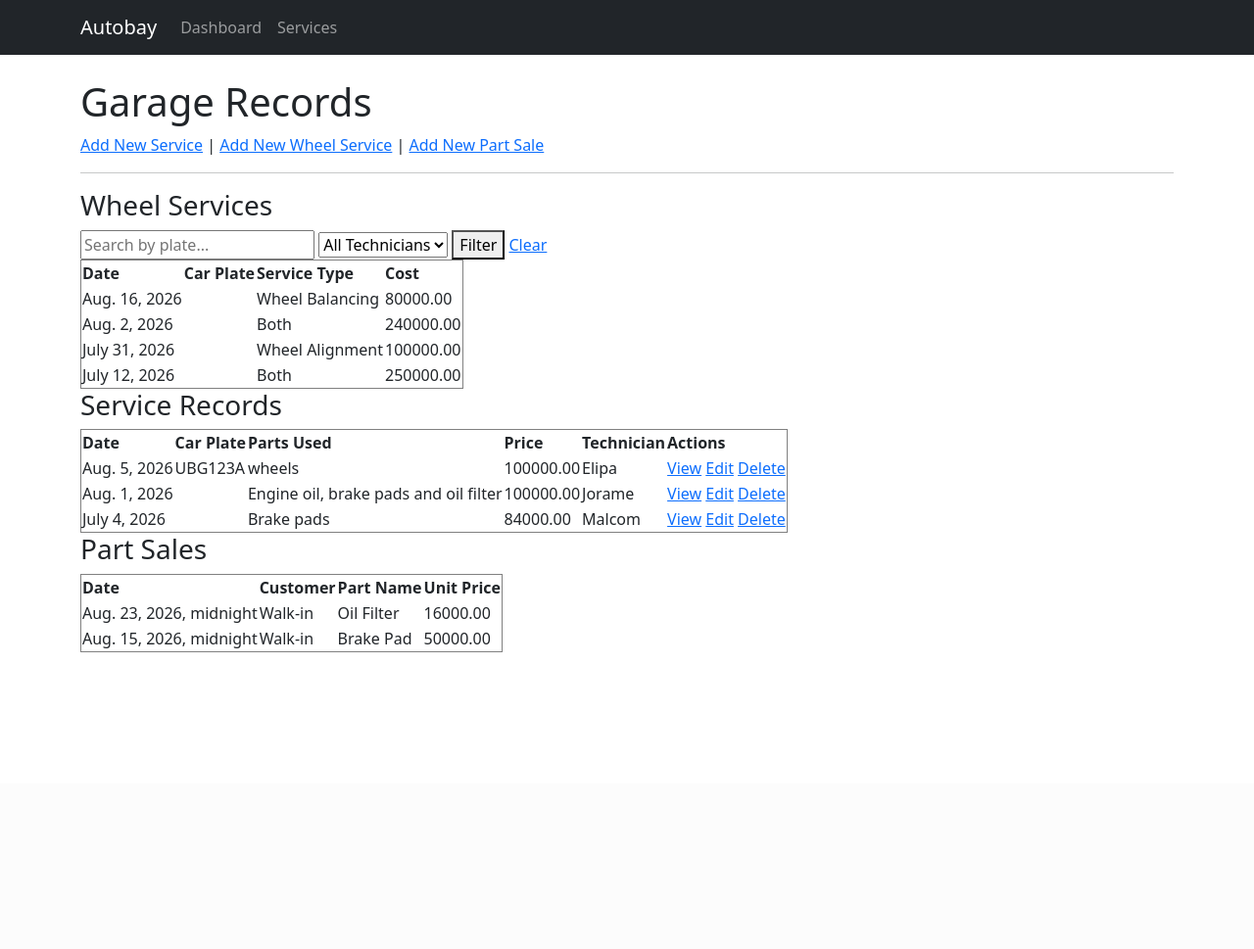
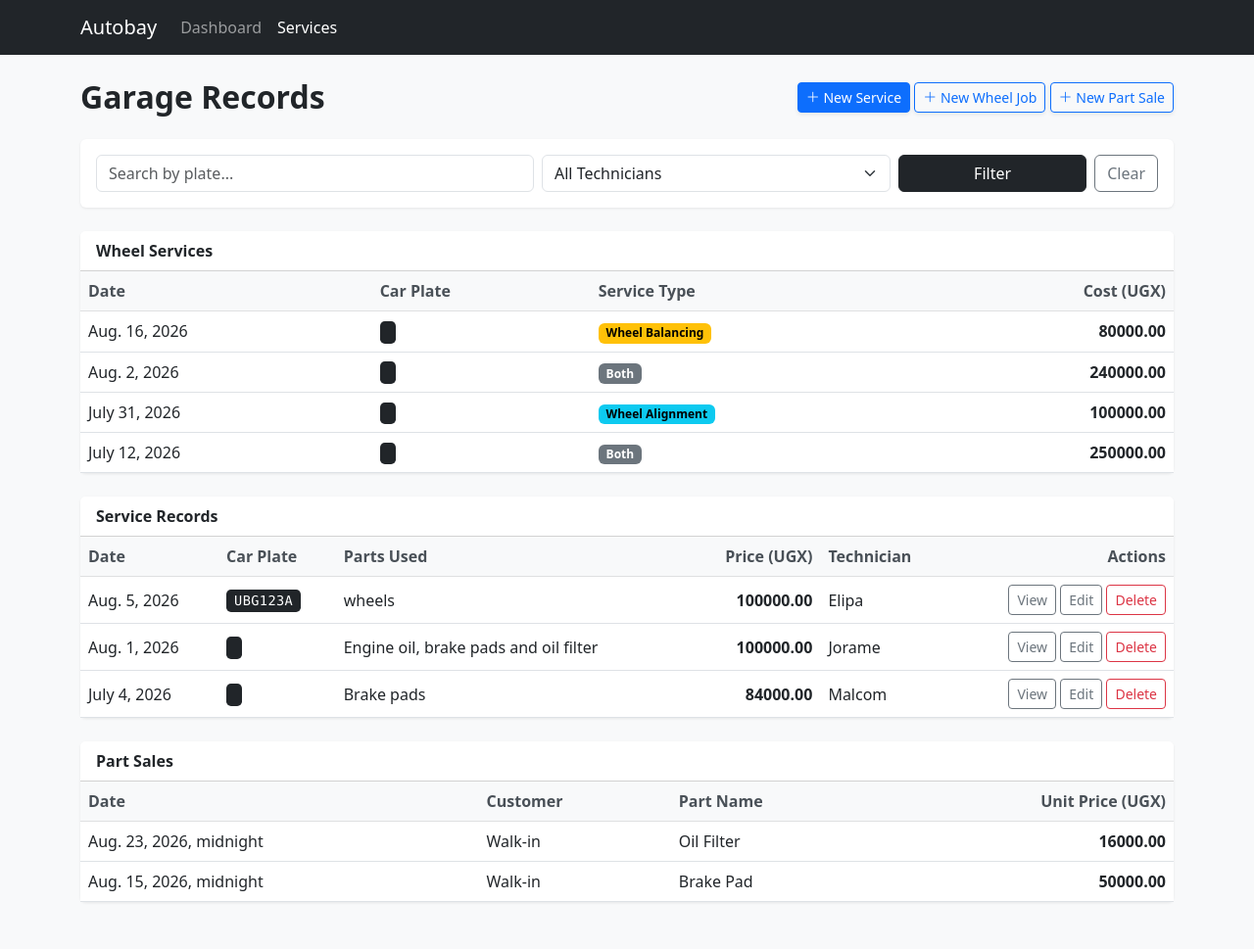
Before and after one commit to joramekitongo42-arch/oyeraproject, a Django app: page /services/ in a window 1280 px wide. Shown: the whole page at 98% size. Before the commit the page ends 666 px from the top, so only its background shows below. Run offline with Django 5.2, Linux system fonts and the light colour scheme; data comes from the database, SQL or seed files in the repository; both versions use the stored data as it was after the commit; some libraries are stand-ins or nearby versions.

Commit message:
Add service templates and update database schema for service management. Updated base.html to extend the correct template and included necessary static files. Adjusted settings.py to include 'django.contrib.humanize' and 'widget_tweaks' for better template rendering. Configured custom user model and login redirect URLs. Updated urls.py to properly namespace services and redirect root URL to dashboard.

```diff
--- a/services/templates/services/base.html
+++ b/services/templates/services/base.html
@@ -5,6 +5,21 @@
     <meta name="viewport" content="width=device-width, initial-scale=1.0">
     <title>Oyera Autobay - Services</title>
     <link href="https://cdn.jsdelivr.net/npm/bootstrap@5.3.0/dist/css/bootstrap.min.css" rel="stylesheet">
+    <link rel="stylesheet" href="https://cdn.jsdelivr.net/npm/bootstrap-icons@1.11.0/font/bootstrap-icons.css">
+    <style>
+        body { background-color: #f8f9fa; }
+        .card { border: none; box-shadow: 0 1px 3px rgba(0,0,0,.08); }
+        .table thead th { font-weight: 600; color: #495057; border-bottom-width: 1px; }
+        .plate-badge {
+            font-family: ui-monospace, "SFMono-Regular", Menlo, monospace;
+            letter-spacing: .03em;
+            background: #212529;
+            color: #fff;
+            padding: .2rem .5rem;
+            border-radius: .3rem;
+            font-size: .85rem;
+        }
+    </style>
 </head>
 <body>
 
@@ -17,14 +32,14 @@
                     <a class="nav-link" href="{% url 'dashboard:dashboard_index' %}">Dashboard</a>
                 </li>
                 <li class="nav-item">
-                    <a class="nav-link" href="{% url 'services:service_list' %}">Services</a>
+                    <a class="nav-link active" href="{% url 'services:service_list' %}">Services</a>
                 </li>
             </ul>
         </div>
     </div>
 </nav>
 
-<div class="container">
+<div class="container pb-5">
     {% block content %}
     {% endblock %}
 </div>
--- a/services/templates/services/service_list.html
+++ b/services/templates/services/service_list.html
@@ -1,75 +1,140 @@
 {% extends 'services/base.html' %}
 {% block content %}
-<h1>Garage Records</h1>
 
-<div class="actions mb-3">
-    <a href="{% url 'services:service-create' %}">Add New Service</a> |
-    <a href="{% url 'services:wheel-create' %}">Add New Wheel Service</a> |
-    <a href="{% url 'services:part-create' %}">Add New Part Sale</a>
+<div class="d-flex justify-content-between align-items-center mb-4">
+    <h2 class="fw-bold mb-0">Garage Records</h2>
+    <div>
+        <a href="{% url 'services:service-create' %}" class="btn btn-primary btn-sm shadow-sm">
+            <i class="bi bi-plus-lg"></i> New Service
+        </a>
+        <a href="{% url 'services:wheel-create' %}" class="btn btn-outline-primary btn-sm shadow-sm">
+            <i class="bi bi-plus-lg"></i> New Wheel Job
+        </a>
+        <a href="{% url 'services:part-create' %}" class="btn btn-outline-primary btn-sm shadow-sm">
+            <i class="bi bi-plus-lg"></i> New Part Sale
+        </a>
+    </div>
 </div>
 
-<hr>
+<div class="card mb-4">
+    <div class="card-body">
+        <form method="get" action="{% url 'services:service_list' %}" class="row g-2 align-items-center">
+            <div class="col-sm-5">
+                <input type="text" name="q" class="form-control" placeholder="Search by plate..." value="{{ request.GET.q }}">
+            </div>
+            <div class="col-sm-4">
+                <select name="technician" class="form-select">
+                    <option value="">All Technicians</option>
+                    <option value="Jorame" {% if request.GET.technician == "Jorame" %}selected{% endif %}>Jorame</option>
+                    <option value="Emmanuel" {% if request.GET.technician == "Emmanuel" %}selected{% endif %}>Emmanuel</option>
+                </select>
+            </div>
+            <div class="col-sm-3 d-flex gap-2">
+                <button type="submit" class="btn btn-dark flex-fill">Filter</button>
+                <a href="{% url 'services:service_list' %}" class="btn btn-outline-secondary">Clear</a>
+            </div>
+        </form>
+    </div>
+</div>
 
-<h3>Wheel Services</h3>
-<form method="get" action="{% url 'services:service_list' %}">
-    <input type="text" name="q" placeholder="Search by plate..." value="{{ request.GET.q }}">
-
-    <select name="technician">
-        <option value="">All Technicians</option>
-        <option value="Jorame">Jorame</option>
-        <option value="Emmanuel">Emmanuel</option>
-    </select>
-
-    <button type="submit">Filter</button>
-    <a href="{% url 'services:service_list' %}">Clear</a>
-</form>
-<table border="1">
-    <tr><th>Date</th><th>Car Plate</th><th>Service Type</th><th>Cost</th></tr>
+<div class="card mb-4">
+    <div class="card-header bg-white fw-bold">Wheel Services</div>
+    <div class="table-responsive">
+        <table class="table table-hover align-middle mb-0">
+            <thead class="table-light">
+                <tr>
+                    <th>Date</th>
+                    <th>Car Plate</th>
+                    <th>Service Type</th>
+                    <th class="text-end">Cost (UGX)</th>
+                </tr>
+            </thead>
+            <tbody>
                 {% for w in wheels %}
                 <tr>
                     <td>{{ w.date }}</td>
-        <td>{{ w.car_plate }}</td>
-        <td>{{ w.get_service_type_display }}</td>
-        <td>{{ w.cost }}</td>
+                    <td><span class="plate-badge">{{ w.car_plate }}</span></td>
+                    <td>
+                        {% if w.service_type == 'alignment' %}
+                            <span class="badge text-bg-info">{{ w.get_service_type_display }}</span>
+                        {% elif w.service_type == 'balancing' %}
+                            <span class="badge text-bg-warning">{{ w.get_service_type_display }}</span>
+                        {% else %}
+                            <span class="badge text-bg-secondary">{{ w.get_service_type_display }}</span>
+                        {% endif %}
+                    </td>
+                    <td class="text-end fw-semibold">{{ w.cost }}</td>
                 </tr>
                 {% empty %}
-    <tr><td colspan="4">No wheel service records yet.</td></tr>
+                <tr><td colspan="4" class="text-center text-muted py-4">No wheel service records yet.</td></tr>
                 {% endfor %}
+            </tbody>
         </table>
+    </div>
+</div>
 
-<h3>Service Records</h3>
-<table border="1">
-    <tr><th>Date</th><th>Car Plate</th><th>Parts Used</th><th>Price</th><th>Technician</th><th>Actions</th></tr>
+<div class="card mb-4">
+    <div class="card-header bg-white fw-bold">Service Records</div>
+    <div class="table-responsive">
+        <table class="table table-hover align-middle mb-0">
+            <thead class="table-light">
+                <tr>
+                    <th>Date</th>
+                    <th>Car Plate</th>
+                    <th>Parts Used</th>
+                    <th class="text-end">Price (UGX)</th>
+                    <th>Technician</th>
+                    <th class="text-end">Actions</th>
+                </tr>
+            </thead>
+            <tbody>
                 {% for s in services %}
                 <tr>
                     <td>{{ s.date }}</td>
-        <td>{{ s.car_plate }}</td>
-        <td>{{ s.parts_details }}</td>
-        <td>{{ s.price }}</td>
+                    <td><span class="plate-badge">{{ s.car_plate }}</span></td>
+                    <td>{{ s.parts_details|truncatechars:40 }}</td>
+                    <td class="text-end fw-semibold">{{ s.price }}</td>
                     <td>{{ s.technician }}</td>
-        <td>
-            <a href="{% url 'services:service_detail' s.pk %}">View</a>
-            <a href="{% url 'services:service-update' s.pk %}">Edit</a>
-            <a href="{% url 'services:service-delete' s.pk %}">Delete</a>
+                    <td class="text-end">
+                        <a href="{% url 'services:service_detail' s.pk %}" class="btn btn-sm btn-outline-secondary">View</a>
+                        <a href="{% url 'services:service-update' s.pk %}" class="btn btn-sm btn-outline-secondary">Edit</a>
+                        <a href="{% url 'services:service-delete' s.pk %}" class="btn btn-sm btn-outline-danger">Delete</a>
                     </td>
                 </tr>
                 {% empty %}
-    <tr><td colspan="6">No service records yet.</td></tr>
+                <tr><td colspan="6" class="text-center text-muted py-4">No service records yet.</td></tr>
                 {% endfor %}
+            </tbody>
         </table>
+    </div>
+</div>
 
-<h3>Part Sales</h3>
-<table border="1">
-    <tr><th>Date</th><th>Customer</th><th>Part Name</th><th>Unit Price</th></tr>
+<div class="card">
+    <div class="card-header bg-white fw-bold">Part Sales</div>
+    <div class="table-responsive">
+        <table class="table table-hover align-middle mb-0">
+            <thead class="table-light">
+                <tr>
+                    <th>Date</th>
+                    <th>Customer</th>
+                    <th>Part Name</th>
+                    <th class="text-end">Unit Price (UGX)</th>
+                </tr>
+            </thead>
+            <tbody>
                 {% for p in parts %}
                 <tr>
                     <td>{{ p.date }}</td>
                     <td>{{ p.customer|default:"Walk-in" }}</td>
                     <td>{{ p.part_name }}</td>
-        <td>{{ p.unit_price }}</td>
+                    <td class="text-end fw-semibold">{{ p.unit_price }}</td>
                 </tr>
                 {% empty %}
-    <tr><td colspan="4">No part sales yet.</td></tr>
+                <tr><td colspan="4" class="text-center text-muted py-4">No part sales yet.</td></tr>
                 {% endfor %}
+            </tbody>
         </table>
+    </div>
+</div>
+
 {% endblock %}
```
Also changed, not shown: services/templates/services/confirm_delete.html (+18 -6 lines), services/templates/services/service_detail.html (+35 -7 lines), db.sqlite3. Lines whose indentation alone changed are shown as unchanged.
